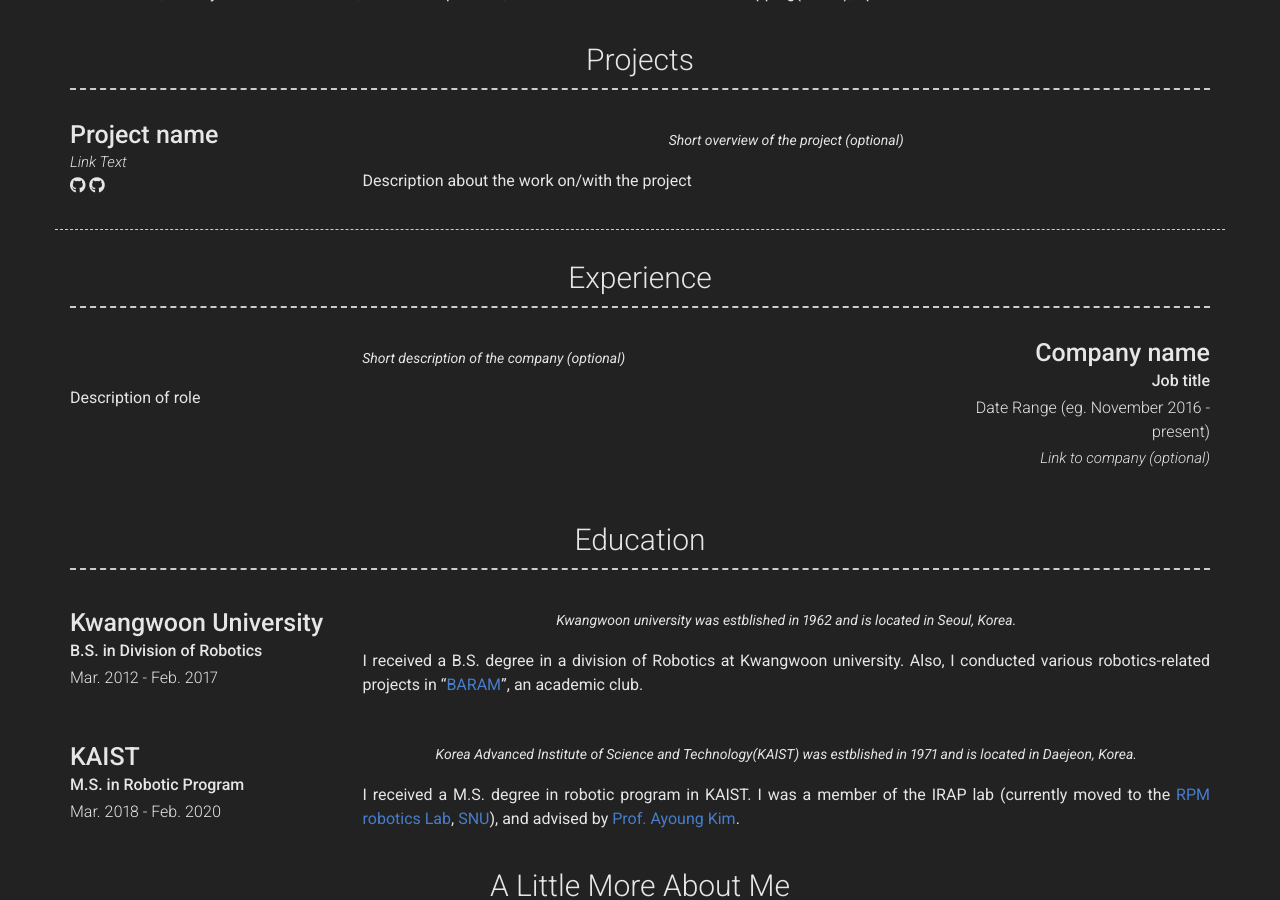
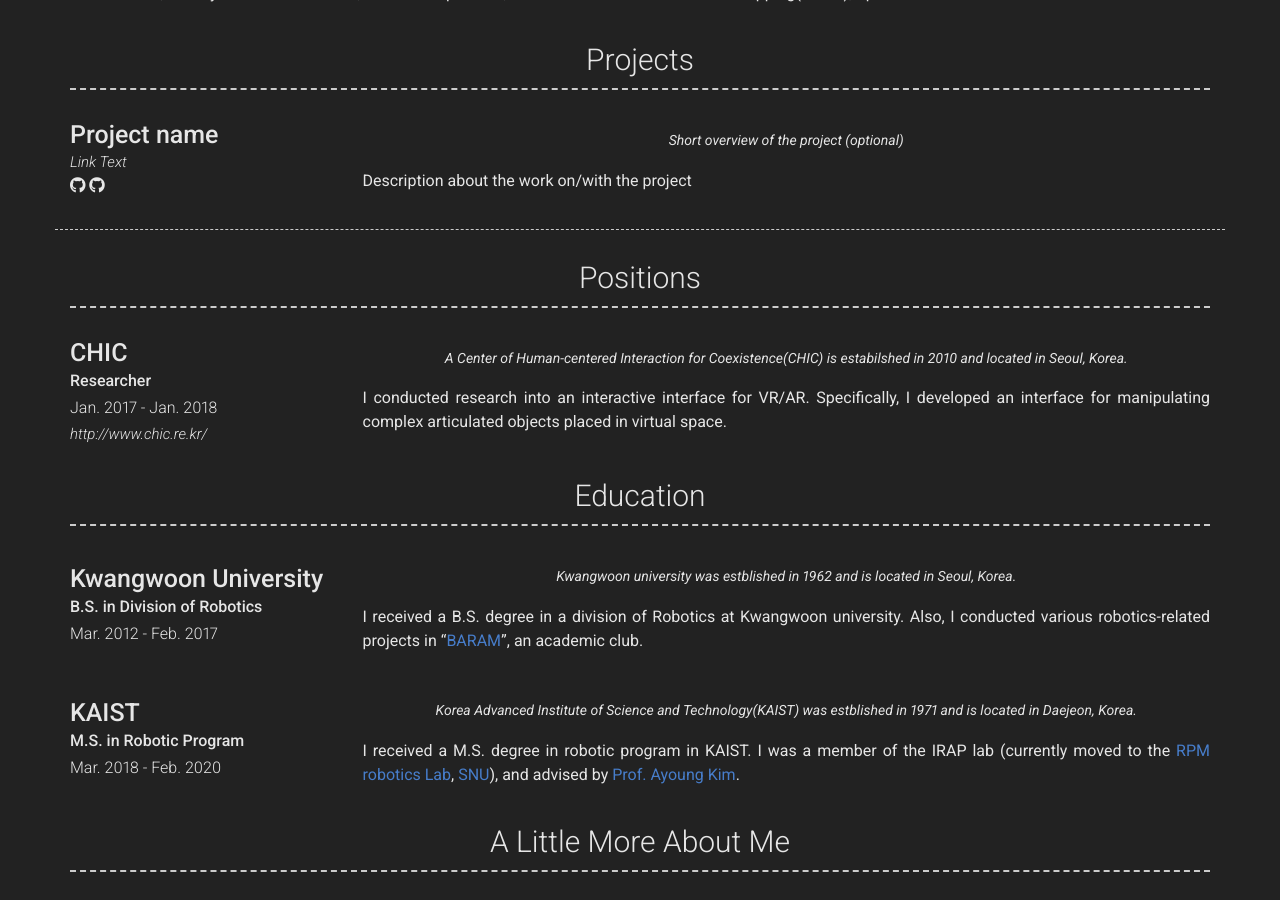
Before and after one commit to MyungHwanJeon/MyungHwanJeon.github.io, a Jekyll site: the page built from index.md, in a window 1280 px wide and 900 px high, scrolled down 636 px. Built offline with Jekyll 4.4.1, drawn with Linux system fonts in a browser that asks for light colours; nearby versions of some CDN libraries.

Commit message:
Update _config.yml

```diff
--- a/_config.yml
+++ b/_config.yml
@@ -82,18 +82,18 @@
           Short overview of the project (optional)
         description: | # this will include new lines to allow paragraphs
           Description about the work on/with the project
-  - title: Experience
+  - title: Positions
     layout: list
     content:
-      - layout: right
-        title: Company name
-        sub_title: Job title
-        caption: Date Range (eg. November 2016 - present)
-        link: Link to company (optional)
+      - layout: top-left
+        title: CHIC
+        sub_title: Researcher
+        caption: Jan. 2017 - Jan. 2018
+        link: http://www.chic.re.kr/
         quote: >
-          Short description of the company (optional)
+          A Center of Human-centered Interaction for Coexistence(CHIC) is estabilshed in 2010 and located in Seoul, Korea.
         description: | # this will include new lines to allow paragraphs
-          Description of role
+          I conducted research into an interactive interface for VR/AR. Specifically, I developed an interface for manipulating complex articulated objects placed in virtual space.
   - title: Education
     layout: list
     content:
```
